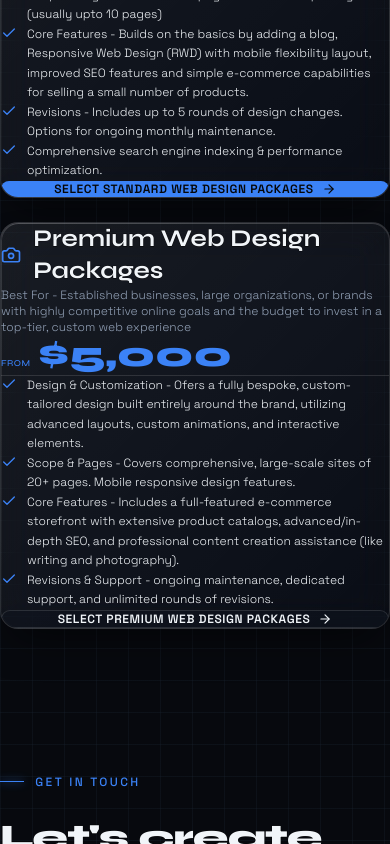
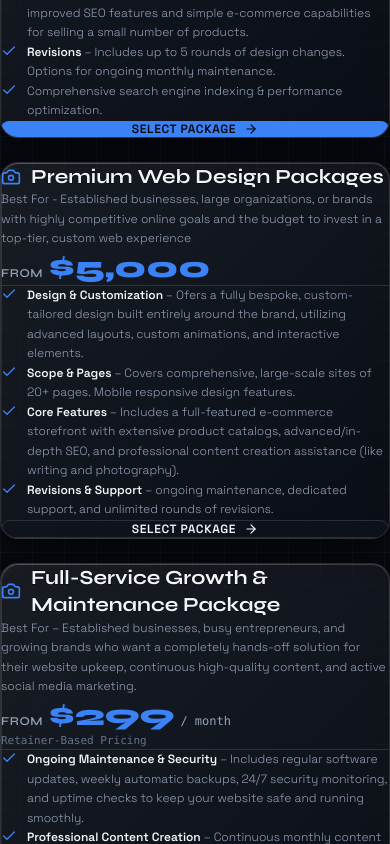
Before and after one commit to seanbee73/interwebs41, a React (Vite) app: page / in a window 390 px wide. Shown: the part 5560-6404 px from the top of the page. Built offline with nearby package versions, Linux system fonts and the light colour scheme; no server answers.

Commit message:
feat: add Full-Service Growth & Maintenance package
- Added new "Growth & Maintenance" package to site data and pricing
- Updated Pricing component grid layout for better responsiveness
- Enhanced Contact form to support initial budget selection pre-filling

```diff
--- a/data/siteContent.json
+++ b/data/siteContent.json
@@ -162,6 +162,18 @@
         "Core Features - Includes a full-featured e-commerce storefront with extensive product catalogs, advanced/in-depth SEO, and professional content creation assistance (like writing and photography).",
         "Revisions & Support - ongoing maintenance, dedicated support, and unlimited rounds of revisions."
       ]
+    },
+    {
+      "id": "growth-maintenance",
+      "title": "Full-Service Growth & Maintenance Package",
+      "subtitle": "Best For – Established businesses, busy entrepreneurs, and growing brands who want a completely hands-off solution for their website upkeep, continuous high-quality content, and active social media marketing.",
+      "price": "from $299 / month",
+      "features": [
+        "Ongoing Maintenance & Security – Includes regular software updates, weekly automatic backups, 24/7 security monitoring, and uptime checks to keep your website safe and running smoothly.",
+        "Professional Content Creation – Continuous monthly content generation, including 2–4 fully written blog posts, refreshed website copy, or updated product descriptions to keep visitors engaged and boost search visibility.",
+        "Social Media & Digital Marketing – Integration of live social media feeds directly onto your site, setup of automated marketing tools, and professional social media management to drive continuous traffic to your business.",
+        "Dedicated Support & Revisions – Peace of mind with up to 3 hours of dedicated help each month for small content updates, design tweaks, or text and image changes as your business evolves."
+      ]
     }
   ],
   "process": [
--- a/server.ts
+++ b/server.ts
@@ -164,6 +164,18 @@ const DEFAULT_SITE_CONTENT = {
         'Core Features - Includes a full-featured e-commerce storefront with extensive product catalogs, advanced/in-depth SEO, and professional content creation assistance (like writing and photography).',
         'Revisions & Support - ongoing maintenance, dedicated support, and unlimited rounds of revisions.'
       ]
+    },
+    {
+      id: 'growth-maintenance',
+      title: 'Full-Service Growth & Maintenance Package',
+      subtitle: 'Best For – Established businesses, busy entrepreneurs, and growing brands who want a completely hands-off solution for their website upkeep, continuous high-quality content, and active social media marketing.',
+      price: 'from $299 / month',
+      features: [
+        'Ongoing Maintenance & Security – Includes regular software updates, weekly automatic backups, 24/7 security monitoring, and uptime checks to keep your website safe and running smoothly.',
+        'Professional Content Creation – Continuous monthly content generation, including 2–4 fully written blog posts, refreshed website copy, or updated product descriptions to keep visitors engaged and boost search visibility.',
+        'Social Media & Digital Marketing – Integration of live social media feeds directly onto your site, setup of automated marketing tools, and professional social media management to drive continuous traffic to your business.',
+        'Dedicated Support & Revisions – Peace of mind with up to 3 hours of dedicated help each month for small content updates, design tweaks, or text and image changes as your business evolves.'
+      ]
     }
   ],
   process: [
@@ -264,7 +276,10 @@ function saveAdminConfig(config: any) {
 
 async function startServer() {
   const app = express();
-  const PORT = process.env.PORT ? parseInt(process.env.PORT, 10) : 3000;
+  // Development server MUST bind to port 3000 for AI Studio's nginx reverse proxy.
+  const PORT = process.env.NODE_ENV === 'production' && process.env.PORT
+    ? parseInt(process.env.PORT, 10)
+    : 3000;
 
   app.use(express.json({ limit: '10mb' }));
 
--- a/src/components/ContactSection.tsx
+++ b/src/components/ContactSection.tsx
@@ -26,10 +26,14 @@ export const ContactSection: React.FC<ContactSectionProps> = ({ initialService,
   const [copiedEmail, setCopiedEmail] = useState(false);
 
   useEffect(() => {
-    if (initialService) {
-      setFormData((prev) => ({ ...prev, service: initialService }));
+    if (initialService || initialBudget) {
+      setFormData((prev) => ({
+        ...prev,
+        ...(initialService ? { service: initialService } : {}),
+        ...(initialBudget ? { budget: initialBudget } : {}),
+      }));
     }
-  }, [initialService]);
+  }, [initialService, initialBudget]);
 
   const handleChange = (e: React.ChangeEvent<HTMLInputElement | HTMLTextAreaElement | HTMLSelectElement>) => {
     setFormData((prev) => ({ ...prev, [e.target.name]: e.target.value }));
@@ -230,7 +234,17 @@ export const ContactSection: React.FC<ContactSectionProps> = ({ initialService,
                     <option value="Basic Web Design Package">Basic Web Design Package</option>
                     <option value="Standard Web Design Package">Standard Web Design Package</option>
                     <option value="Premium Web Design Package">Premium Web Design Package</option>
+                    <option value="Full-Service Growth & Maintenance Package">Full-Service Growth & Maintenance Package</option>
                     <option value="Social Media Marketing">Social Media Marketing</option>
+                    {formData.service && ![
+                      'Basic Web Design Package',
+                      'Standard Web Design Package',
+                      'Premium Web Design Package',
+                      'Full-Service Growth & Maintenance Package',
+                      'Social Media Marketing'
+                    ].includes(formData.service) && (
+                      <option value={formData.service}>{formData.service}</option>
+                    )}
                   </select>
                 </div>
 
@@ -242,9 +256,18 @@ export const ContactSection: React.FC<ContactSectionProps> = ({ initialService,
                     onChange={handleChange}
                     className="w-full px-4 py-3 rounded-xl bg-[var(--bg)] border border-[var(--glass-border)] focus:border-[var(--accent)] text-sm outline-none transition-colors"
                   >
+                    <option value="$299 / month (Retainer)">$299 / month (Retainer)</option>
                     <option value="$1,000 - $2,500">$1,000 - $2,500</option>
                     <option value="$2,500 to $5,000">$2,500 to $5,000</option>
                     <option value="$5,000+">$5,000+</option>
+                    {formData.budget && ![
+                      '$299 / month (Retainer)',
+                      '$1,000 - $2,500',
+                      '$2,500 to $5,000',
+                      '$5,000+'
+                    ].includes(formData.budget) && (
+                      <option value={formData.budget}>{formData.budget}</option>
+                    )}
                   </select>
                 </div>
               </div>
--- a/src/components/Pricing.tsx
+++ b/src/components/Pricing.tsx
@@ -60,16 +60,16 @@ export const Pricing: React.FC<PricingProps> = ({ onSelectPackage }) => {
       </div>
 
       {/* Pricing Grid */}
-      <div className="grid grid-cols-1 lg:grid-cols-3 gap-6">
+      <div className="grid grid-cols-1 md:grid-cols-2 xl:grid-cols-4 gap-6">
         {pricingPackages.map((pkg) => {
           const isSelected = selectedPackageId === pkg.id;
           return (
             <div
               key={pkg.id}
               onClick={() => setSelectedPackageId(pkg.id)}
-              className={`glass-card p-8 rounded-2xl cursor-pointer transition-all duration-300 relative overflow-hidden flex flex-col justify-between ${
+              className={`glass-card p-6 sm:p-7 rounded-2xl cursor-pointer transition-all duration-300 relative overflow-hidden flex flex-col justify-between ${
                 pkg.isPopular
-                  ? 'border-[var(--accent)] ring-1 ring-[var(--accent)]/40 bg-[var(--accent)]/5'
+                  ? 'border-[var(--accent)] ring-1 ring-[var(--accent)]/40 bg-[var(--accent)]/5 shadow-[0_0_30px_rgba(59,130,246,0.08)]'
                   : 'hover:border-[var(--glass-border)]'
               }`}
             >
@@ -80,34 +80,68 @@ export const Pricing: React.FC<PricingProps> = ({ onSelectPackage }) => {
               )}
 
               <div>
-                <div className="flex items-center gap-3 mb-2">
-                  <Camera className="w-6 h-6 text-[var(--accent)]" />
-                  <h3 className="font-display text-2xl font-bold text-[var(--text)]">{pkg.title}</h3>
+                <div className="flex items-center gap-2.5 mb-2">
+                  <Camera className="w-5 h-5 text-[var(--accent)] shrink-0" />
+                  <h3 className="font-display text-xl font-bold text-[var(--text)] leading-snug">{pkg.title}</h3>
                 </div>
-                <p className="text-xs text-[var(--text-muted)] font-light min-h-[36px] mb-4">{pkg.subtitle}</p>
+                <p className="text-xs text-[var(--text-muted)] font-light min-h-[48px] mb-4 leading-relaxed">
+                  {pkg.subtitle}
+                </p>
 
-                <div className="mb-6 border-b border-[var(--glass-border)] pb-6">
+                <div className="mb-6 border-b border-[var(--glass-border)] pb-5">
                   {(() => {
-                    const match = pkg.price.match(/^(from)\s+(.*)$/i);
-                    if (match) {
-                      return (
-                        <span className="font-display text-4xl font-extrabold text-[var(--accent)] flex items-baseline gap-2">
-                          <span className="text-[0.25em] font-medium uppercase tracking-wider">{match[1]}</span>
-                          <span>{match[2]}</span>
+                    const fromMatch = pkg.price.match(/^(from)\s+(.*)$/i);
+                    const isFrom = !!fromMatch;
+                    const mainPrice = fromMatch ? fromMatch[2] : pkg.price;
+                    const periodMatch = mainPrice.match(/^(.*?)(\s*\/\s*(?:month|mo))$/i);
+                    const amount = periodMatch ? periodMatch[1] : mainPrice;
+                    const period = periodMatch ? periodMatch[2] : '';
+
+                    return (
+                      <div className="flex flex-col">
+                        <span className="font-display text-3xl font-extrabold text-[var(--accent)] flex flex-wrap items-baseline gap-1.5">
+                          {isFrom && (
+                            <span className="text-xs font-semibold uppercase tracking-wider text-[var(--text-muted)]">
+                              FROM
+                            </span>
+                          )}
+                          <span>{amount}</span>
+                          {period && (
+                            <span className="text-xs font-mono font-normal text-[var(--text-muted)] lowercase">
+                              {period}
+                            </span>
+                          )}
                         </span>
-                      );
-                    }
-                    return <span className="font-display text-4xl font-extrabold text-[var(--accent)]">{pkg.price}</span>;
+                        {pkg.id === 'growth-maintenance' && (
+                          <span className="text-[11px] font-mono text-[var(--text-dim)] mt-1">
+                            Retainer-Based Pricing
+                          </span>
+                        )}
+                      </div>
+                    );
                   })()}
                 </div>
 
                 <ul className="space-y-3 text-xs text-[var(--text)] font-light mb-8">
-                  {pkg.features.map((feat, idx) => (
-                    <li key={idx} className="flex items-start gap-2.5">
-                      <Check className="w-4 h-4 text-[var(--accent)] shrink-0 mt-0.5" />
-                      <span className="leading-relaxed">{feat}</span>
-                    </li>
-                  ))}
+                  {pkg.features.map((feat, idx) => {
+                    const cleanFeat = feat.replace(/^\\\([✓\w]+\\\)\s*/, '').replace(/^✓\s*/, '');
+                    const parts = cleanFeat.split(/\s+[–—\-]\s+/);
+                    return (
+                      <li key={idx} className="flex items-start gap-2.5">
+                        <Check className="w-4 h-4 text-[var(--accent)] shrink-0 mt-0.5" />
+                        <span className="leading-relaxed">
+                          {parts.length > 1 ? (
+                            <>
+                              <strong className="font-semibold text-[var(--text)]">{parts[0]}</strong>
+                              <span className="text-[var(--text-muted)]"> – {parts.slice(1).join(' – ')}</span>
+                            </>
+                          ) : (
+                            <span className="text-[var(--text-muted)]">{cleanFeat}</span>
+                          )}
+                        </span>
+                      </li>
+                    );
+                  })}
                 </ul>
               </div>
 
@@ -122,7 +156,7 @@ export const Pricing: React.FC<PricingProps> = ({ onSelectPackage }) => {
                     : 'bg-[var(--glass)] border border-[var(--glass-border)] text-[var(--text)] hover:border-[var(--accent)] hover:text-[var(--accent)]'
                 }`}
               >
-                <span>Select {pkg.title}</span>
+                <span>Select Package</span>
                 <ArrowRight className="w-3.5 h-3.5" />
               </button>
             </div>
--- a/src/data/defaultContent.ts
+++ b/src/data/defaultContent.ts
@@ -144,6 +144,18 @@ export const DEFAULT_SITE_CONTENT: SiteContent = {
         'Core Features - Includes a full-featured e-commerce storefront with extensive product catalogs, advanced/in-depth SEO, and professional content creation assistance (like writing and photography).',
         'Revisions & Support - ongoing maintenance, dedicated support, and unlimited rounds of revisions.'
       ]
+    },
+    {
+      id: 'growth-maintenance',
+      title: 'Full-Service Growth & Maintenance Package',
+      subtitle: 'Best For – Established businesses, busy entrepreneurs, and growing brands who want a completely hands-off solution for their website upkeep, continuous high-quality content, and active social media marketing.',
+      price: 'from $299 / month',
+      features: [
+        'Ongoing Maintenance & Security – Includes regular software updates, weekly automatic backups, 24/7 security monitoring, and uptime checks to keep your website safe and running smoothly.',
+        'Professional Content Creation – Continuous monthly content generation, including 2–4 fully written blog posts, refreshed website copy, or updated product descriptions to keep visitors engaged and boost search visibility.',
+        'Social Media & Digital Marketing – Integration of live social media feeds directly onto your site, setup of automated marketing tools, and professional social media management to drive continuous traffic to your business.',
+        'Dedicated Support & Revisions – Peace of mind with up to 3 hours of dedicated help each month for small content updates, design tweaks, or text and image changes as your business evolves.'
+      ]
     }
   ],
   process: [
--- a/src/data/portfolioData.ts
+++ b/src/data/portfolioData.ts
@@ -123,6 +123,18 @@ export const PRICING_PACKAGES: PricingPackage[] = [
       'Dedicated ongoing maintenance & SLA',
       'Custom asset generation & art direction'
     ]
+  },
+  {
+    id: 'growth-maintenance',
+    title: 'Full-Service Growth & Maintenance Package',
+    subtitle: 'Best For – Established businesses, busy entrepreneurs, and growing brands who want a completely hands-off solution for their website upkeep, continuous high-quality content, and active social media marketing.',
+    price: 'from $299 / month',
+    features: [
+      'Ongoing Maintenance & Security – Includes regular software updates, weekly automatic backups, 24/7 security monitoring, and uptime checks to keep your website safe and running smoothly.',
+      'Professional Content Creation – Continuous monthly content generation, including 2–4 fully written blog posts, refreshed website copy, or updated product descriptions to keep visitors engaged and boost search visibility.',
+      'Social Media & Digital Marketing – Integration of live social media feeds directly onto your site, setup of automated marketing tools, and professional social media management to drive continuous traffic to your business.',
+      'Dedicated Support & Revisions – Peace of mind with up to 3 hours of dedicated help each month for small content updates, design tweaks, or text and image changes as your business evolves.'
+    ]
   }
 ];
 
```
